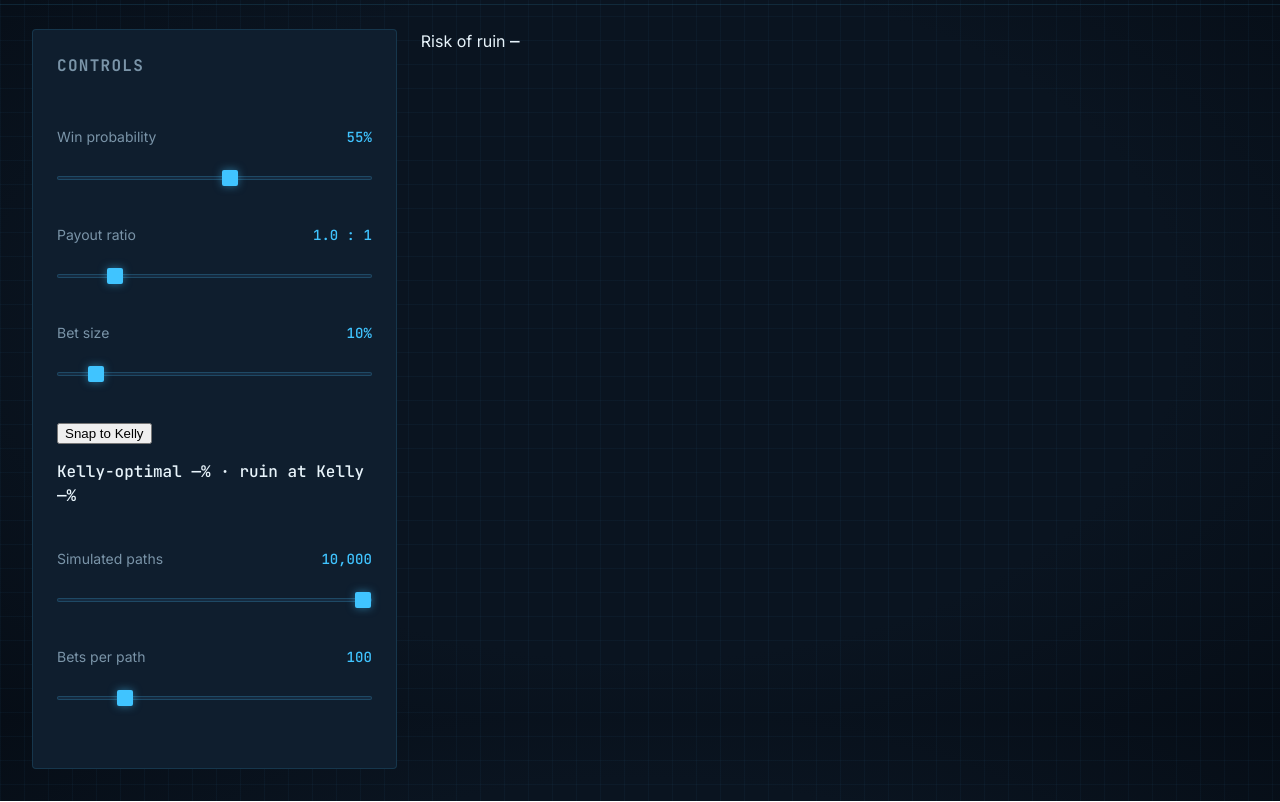
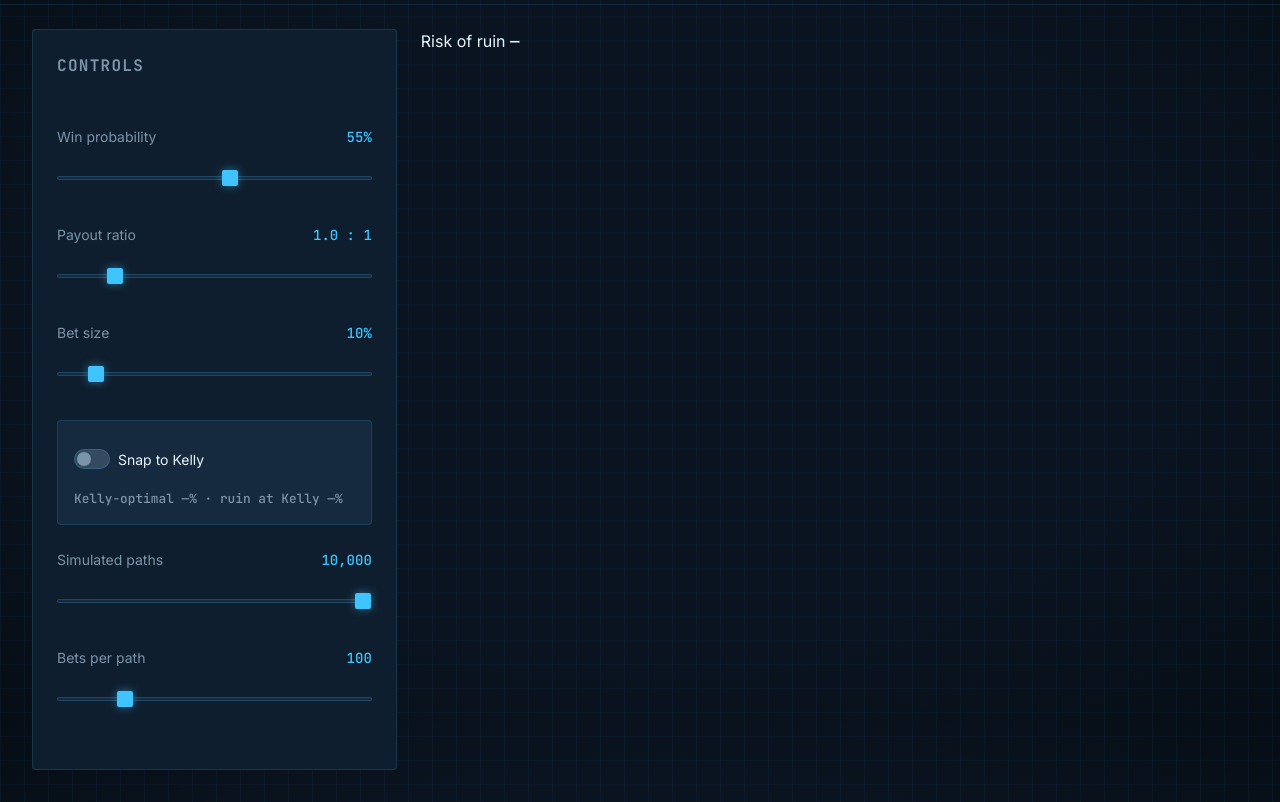
Before and after one commit to ctkrug/bankroll, a website: page index.html in a window 1280 px wide. Shown: the part 80-882 px from the top of the page. Drawn offline with Linux system fonts and the light colour scheme.

Commit message:
feat(css): style the snap-to-Kelly toggle switch
Custom track-and-thumb switch with hover, focus-visible, and checked
states, since the toggle is a button+span construction rather than a
native checkbox.

```diff
--- a/src/styles.css
+++ b/src/styles.css
@@ -236,3 +236,75 @@ input[type="range"]:disabled {
   opacity: 0.4;
   cursor: not-allowed;
 }
+
+.kelly-row {
+  display: flex;
+  flex-direction: column;
+  gap: var(--space-1);
+  padding: var(--space-2);
+  background: var(--surface-2);
+  border-radius: var(--radius-panel);
+  border: 1px solid rgba(64, 196, 255, 0.14);
+}
+
+.toggle {
+  display: inline-flex;
+  align-items: center;
+  gap: var(--space-1);
+  background: none;
+  border: none;
+  color: var(--text);
+  font-family: var(--font-ui);
+  font-size: 0.875rem;
+  cursor: pointer;
+  padding: var(--space-1) 0;
+  min-height: 44px;
+}
+
+.toggle-track {
+  width: 36px;
+  height: 20px;
+  border-radius: 10px;
+  background: rgba(122, 148, 168, 0.3);
+  border: 1px solid rgba(64, 196, 255, 0.2);
+  position: relative;
+  transition: background 150ms ease-out;
+  flex-shrink: 0;
+}
+
+.toggle-thumb {
+  position: absolute;
+  top: 2px;
+  left: 2px;
+  width: 14px;
+  height: 14px;
+  border-radius: 50%;
+  background: var(--text-muted);
+  transition: transform 150ms ease-out, background 150ms ease-out;
+}
+
+.toggle[aria-checked="true"] .toggle-track {
+  background: rgba(64, 196, 255, 0.35);
+}
+
+.toggle[aria-checked="true"] .toggle-thumb {
+  transform: translateX(16px);
+  background: var(--accent);
+  box-shadow: 0 0 8px rgba(64, 196, 255, 0.6);
+}
+
+.toggle:hover .toggle-track {
+  border-color: var(--accent);
+}
+
+.toggle:focus-visible {
+  outline: 2px solid var(--accent);
+  outline-offset: 2px;
+  border-radius: var(--radius-control);
+}
+
+.kelly-readout {
+  margin: 0;
+  font-size: 0.8rem;
+  color: var(--text-muted);
+}
```
